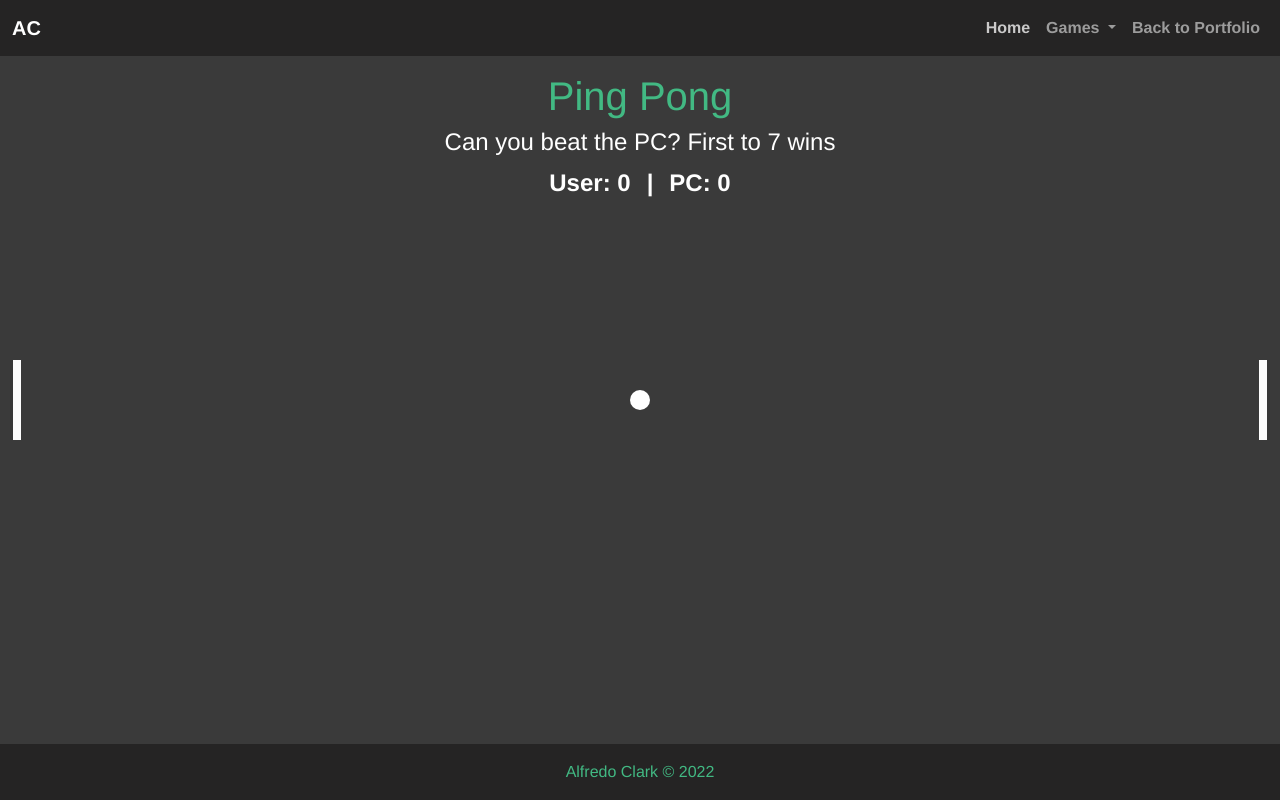
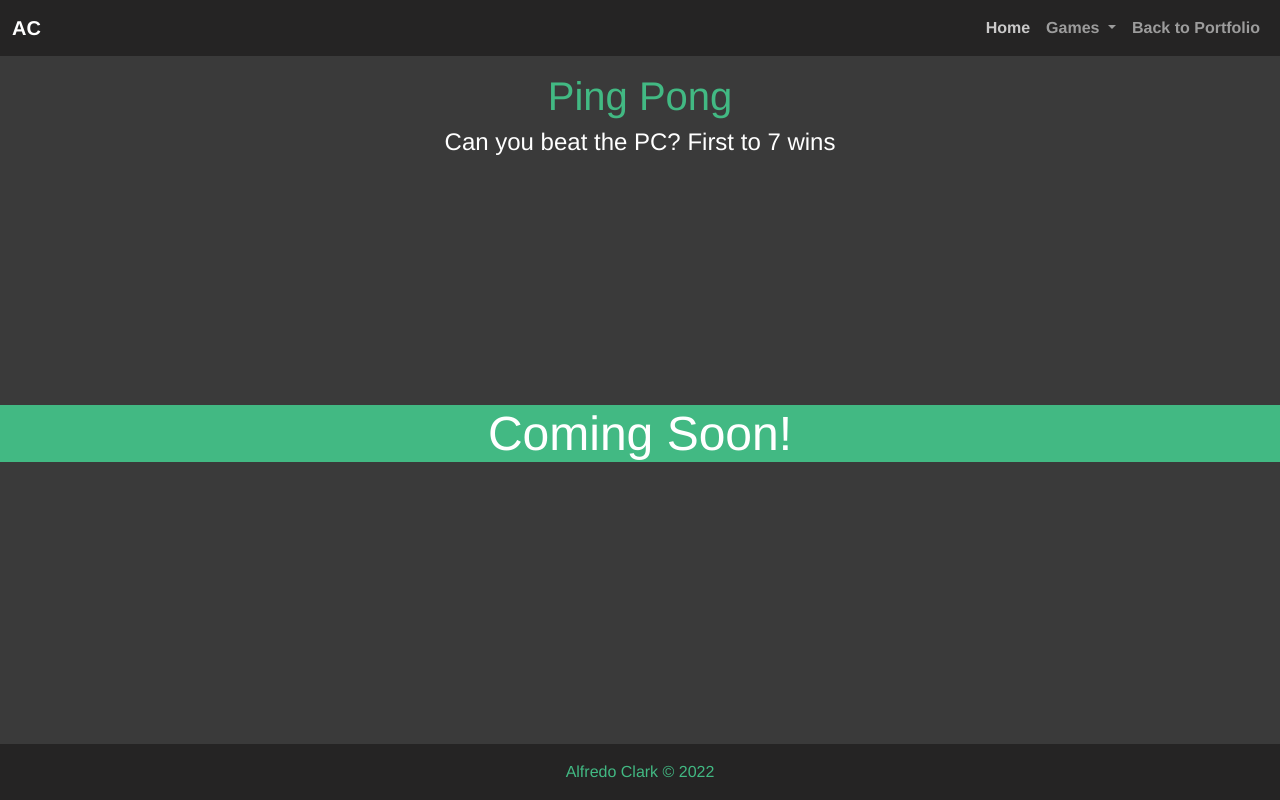
Before and after one commit to alfclark/game-zone, a Vue app: page /ping-pong in a window 1280 px wide. Built offline with nearby package versions, Linux system fonts and the light colour scheme.

Commit message:
Pinpong game started

```diff
--- a/src/components/ping-pong/GameComponent.vue
+++ b/src/components/ping-pong/GameComponent.vue
@@ -9,20 +9,18 @@
           |
           <div id="computer-score">PC: {{ pcScore }}</div>
         </div>
-        <div class="ball" ref="ball"></div>
-        <div class="paddle left" ref="playerPaddle"></div>
-        <div class="paddle right" ref="computerPaddle"></div>
       </div>
     </div>
+    <ComingSoon />
   </div>
 </template>
 
 <script>
-/* import Ball from "./ball";
-import Paddle from "./paddle"; */
-
+import ComingSoon from "@/components/ComingSoon.vue";
 export default {
-  setup() {},
+  components: {
+    ComingSoon,
+  },
   data() {
     return {
       playerScore: 0,
@@ -41,6 +39,16 @@ h2 {
   color: white;
   font-size: 1.5rem;
 }
+.game {
+  display: none;
+}
+
+.score {
+  display: flex;
+  align-items: center;
+  justify-content: center;
+  gap: 1rem;
+}
 
 .game-container {
   display: flex;
@@ -48,43 +56,4 @@ h2 {
   gap: 5rem;
   margin: 1rem 0;
 }
-.paddle {
-  --position: 50;
-  position: absolute;
-  background-color: white;
-  top: calc(var(--position) * 1vh);
-  transform: translateY(-50%);
-  width: 1vh;
-  height: 10vh;
-}
-
-.paddle.left {
-  left: 1vw;
-}
-
-.paddle.right {
-  right: 1vw;
-}
-
-.ball {
-  --x: 50;
-  --y: 50;
-  position: absolute;
-  background-color: white;
-  left: calc(var(--x) * 1vw);
-  top: calc(var(--y) * 1vh);
-  border-radius: 50%;
-  transform: translate(-50%, -50%);
-  width: 2.5vh;
-  height: 2.5vh;
-}
-
-.score {
-  display: flex;
-  justify-content: center;
-  font-weight: bold;
-  font-size: 1.5rem;
-  color: white;
-  gap: 1rem;
-}
 </style>
```
